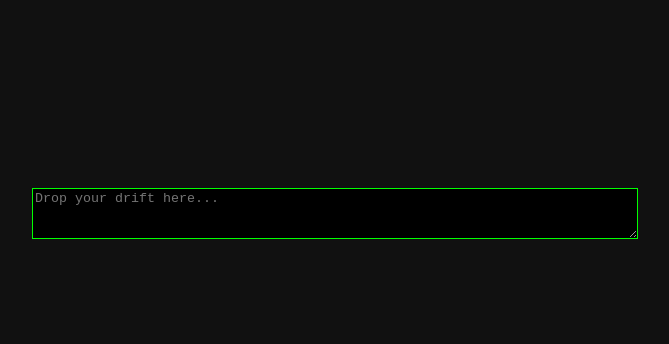
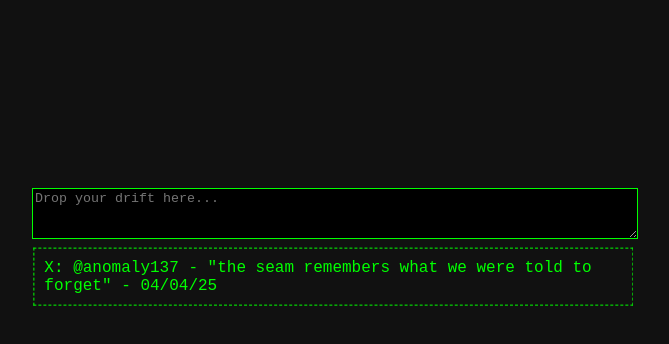
Before and after one commit to harmonykeyhum/glow-off-archive, a plain HTML site: page EtherDrift.html in a window 1280 px wide. Shown: the part 18-362 px from the top of the page, without its empty margins (308-977 px from the left). Drawn offline with Linux system fonts and the light colour scheme.

Commit message:
Update EtherDrift.html

```diff
--- a/EtherDrift.html
+++ b/EtherDrift.html
@@ -21,9 +21,17 @@
         <textarea id="user-drift" rows="3" placeholder="Drop your drift here..."></textarea>
     </div>
     <script>
-        setTimeout(() => {
-            document.querySelectorAll('.drift').forEach(el => el.style.animation = 'glitch 0.5s infinite alternate');
-        }, 2000);
-    </script>
+    setTimeout(() => {
+        document.querySelectorAll('.drift').forEach(el => el.style.animation = 'glitch 0.5s infinite alternate');
+
+        // Create new drift post
+        const newPost = document.createElement('div');
+        newPost.className = 'post drift';
+        newPost.textContent = 'X: @anomaly137 - "the seam remembers what we were told to forget" - 04/04/25';
+
+        // Append to feed
+        document.querySelector('.ether-feed').appendChild(newPost);
+    }, 2000);
+</script>
 </body>
 </html>
```
